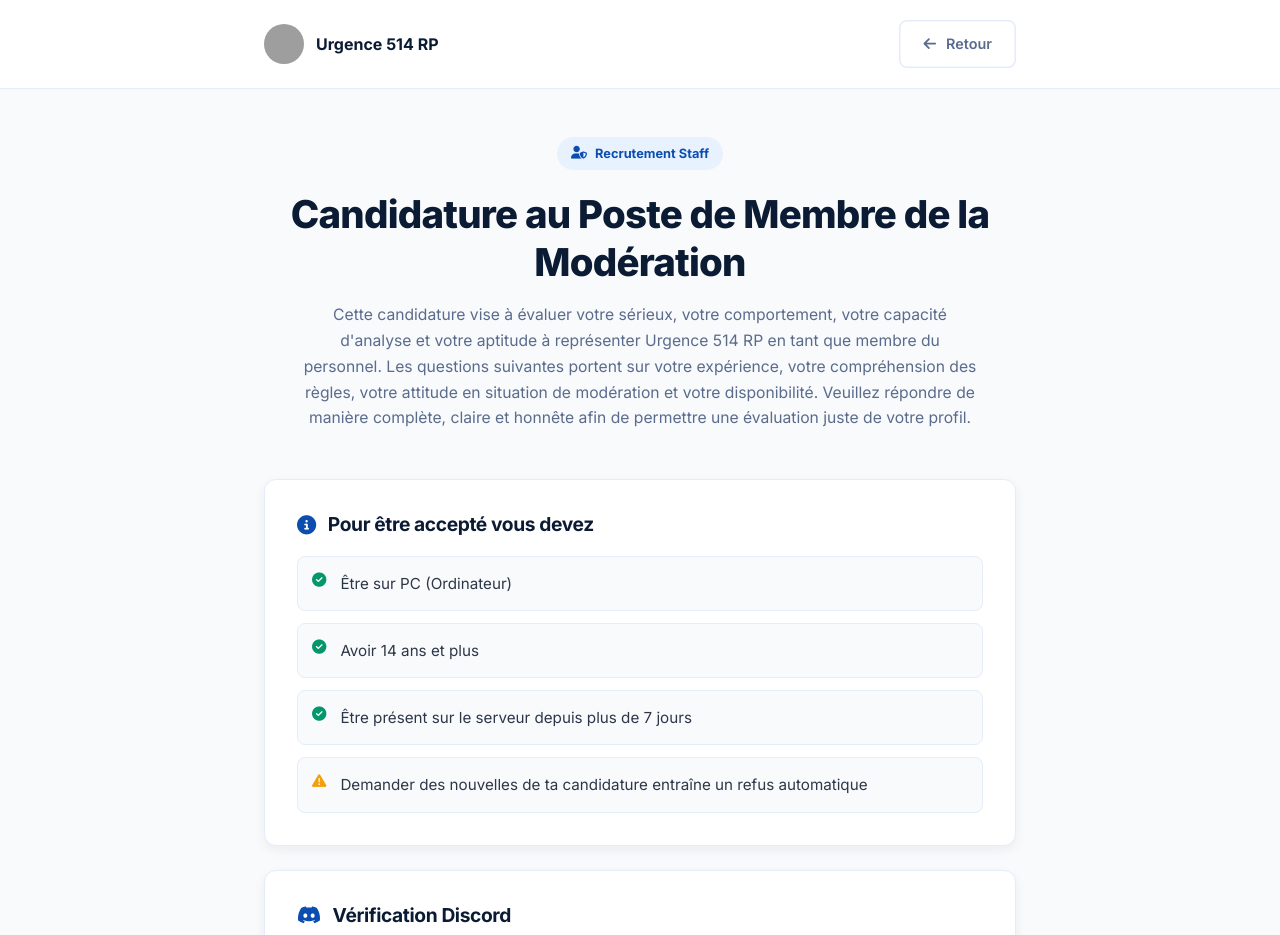
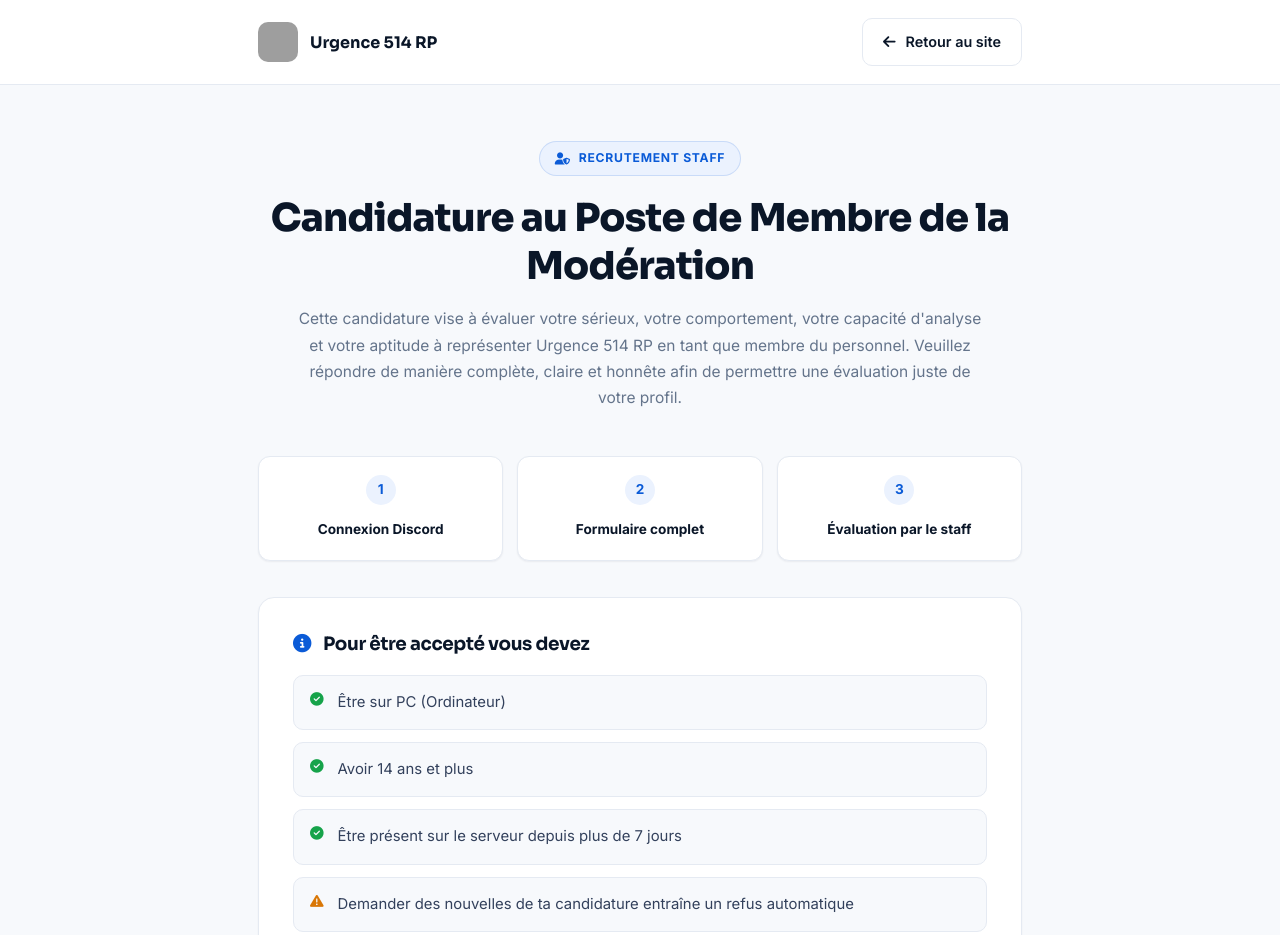
Before and after one commit to Jacobin904/Urgence-514-RP, a plain HTML site: page Recrutement/index.html in a window 1280 px wide. Shown: the top 935 px of the page. Drawn offline with Linux system fonts and the light colour scheme; grey boxes are pictures that could not be loaded.

Commit message:
Refactor recruitment page styles and content

```diff
--- a/Recrutement/index.html
+++ b/Recrutement/index.html
@@ -7,80 +7,86 @@
 <link rel="icon" href="https://cdn.discordapp.com/icons/1475659636819493089/8a80480870b623a2afc4d2d5cc14bfbf.webp?size=1024">
 <link rel="stylesheet" href="https://cdnjs.cloudflare.com/ajax/libs/font-awesome/6.4.0/css/all.min.css">
 <style>
-@import url('https://fonts.googleapis.com/css2?family=Inter:wght@400;500;600;700;800&display=swap');
+@import url('https://fonts.googleapis.com/css2?family=Sora:wght@600;700;800&family=Inter:wght@400;500;600;700&display=swap');
 :root{
-  --navy-950:#050D1F; --navy-800:#0A1B3D;
-  --blue:#0B4EB0; --blue-dark:#083A85; --blue-light:#E8F2FF;
-  --ink:#0B1B33; --text:#2D3748; --muted:#5A6B8C; --border:#E4EDF9;
-  --white:#FFFFFF; --gray-50:#F8FAFC; --gray-100:#F1F5F9;
-  --radius:12px; --radius-sm:8px;
-  --shadow:0 4px 12px rgba(6,15,36,.06); --shadow-lg:0 12px 32px rgba(6,15,36,.1);
-  --success:#059669; --warning:#F59E0B;
+  --bg:#F7F9FC; --surface:#FFFFFF;
+  --ink:#0A1628; --ink-2:#33415C; --muted:#64748B; --line:#E5EAF2;
+  --brand:#0B5BD7; --brand-2:#0A3D8F; --brand-soft:#EBF2FE;
+  --navy:#0A1628;
+  --success:#16A34A; --warning:#D97706;
+  --r:16px; --r-sm:10px;
+  --sh-sm:0 1px 2px rgba(10,22,40,.06); --sh-md:0 8px 24px rgba(10,22,40,.08); --sh-lg:0 24px 64px rgba(10,22,40,.12);
 }
 *{margin:0;padding:0;box-sizing:border-box}
-body{font-family:'Inter',sans-serif;background:var(--gray-50);color:var(--text);line-height:1.65;-webkit-font-smoothing:antialiased}
+body{font-family:'Inter',sans-serif;background:var(--bg);color:var(--ink-2);line-height:1.7;-webkit-font-smoothing:antialiased}
 img{display:block;max-width:100%}
-a{text-decoration:none;color:var(--blue)}
-.wrap{max-width:800px;margin:0 auto;padding:0 24px}
-h1,h2,h3{letter-spacing:-.02em;line-height:1.25;color:var(--ink)}
-button{font-family:'Inter',sans-serif}
+a{text-decoration:none;color:var(--brand)}
+button{font-family:'Inter',sans-serif;cursor:pointer}
+h1,h2,h3{font-family:'Sora';color:var(--ink);letter-spacing:-.02em;line-height:1.25}
+.wrap{max-width:820px;margin:0 auto;padding:0 28px}
 
-header{background:var(--white);border-bottom:1px solid var(--border);padding:20px 0}
+header{background:var(--surface);border-bottom:1px solid var(--line);padding:18px 0}
 .nav{display:flex;align-items:center;justify-content:space-between}
-.logo{display:flex;align-items:center;gap:12px;font-weight:700;font-size:1rem;color:var(--ink)}
-.logo img{width:40px;height:40px;border-radius:50%}
-.btn{display:inline-flex;align-items:center;gap:10px;border:none;cursor:pointer;font-weight:600;font-size:.9rem;border-radius:var(--radius-sm);padding:12px 24px;transition:all .2s}
-.btn-blue{background:var(--blue);color:#fff}
-.btn-blue:hover{background:var(--blue-dark)}
-.btn-outline{background:transparent;color:var(--muted);box-shadow:inset 0 0 0 1.5px var(--border)}
-.btn-outline:hover{color:var(--ink);background:var(--gray-50)}
+.logo{display:flex;align-items:center;gap:12px;font-family:'Sora';font-weight:700;color:var(--ink)}
+.logo img{width:40px;height:40px;border-radius:10px}
+.btn{display:inline-flex;align-items:center;gap:10px;border:none;font-weight:600;font-size:.9rem;border-radius:var(--r-sm);padding:11px 20px;transition:all .2s}
+.btn-secondary{background:var(--surface);color:var(--ink);border:1px solid var(--line)}
+.btn-secondary:hover{border-color:#CBD5E1}
+.btn-primary{background:var(--brand);color:#fff;box-shadow:0 4px 14px rgba(11,91,215,.3)}
+.btn-primary:hover{background:var(--brand-2)}
 
-main{padding:48px 0 80px}
-.hero{text-align:center;margin-bottom:48px}
-.hero-badge{display:inline-flex;align-items:center;gap:8px;background:var(--blue-light);color:var(--blue);border-radius:999px;padding:6px 14px;font-size:.8rem;font-weight:700;margin-bottom:20px}
+main{padding:56px 0 90px}
+.hero{text-align:center;margin-bottom:44px}
+.eyebrow{display:inline-flex;align-items:center;gap:8px;background:var(--brand-soft);color:var(--brand);border:1px solid rgba(11,91,215,.15);border-radius:999px;padding:6px 15px;font-size:.76rem;font-weight:700;letter-spacing:.06em;text-transform:uppercase;margin-bottom:18px}
 .hero h1{font-size:clamp(1.7rem,4vw,2.4rem);font-weight:800;margin-bottom:16px}
-.hero p{font-size:.98rem;color:var(--muted);max-width:680px;margin:0 auto}
+.hero p{font-size:.97rem;color:var(--muted);max-width:700px;margin:0 auto}
 
-.card{background:var(--white);border:1px solid var(--border);border-radius:var(--radius);padding:32px;margin-bottom:24px;box-shadow:var(--shadow)}
-.card h2{font-size:1.2rem;font-weight:700;margin-bottom:20px;display:flex;align-items:center;gap:12px}
-.card h2 i{color:var(--blue)}
+.steps{display:grid;grid-template-columns:repeat(3,1fr);gap:14px;margin-bottom:36px}
+.step{background:var(--surface);border:1px solid var(--line);border-radius:12px;padding:18px;text-align:center;box-shadow:var(--sh-sm)}
+.step b{display:flex;width:30px;height:30px;border-radius:50%;background:var(--brand-soft);color:var(--brand);align-items:center;justify-content:center;font-size:.85rem;margin:0 auto 10px}
+.step span{font-weight:700;font-size:.85rem;color:var(--ink)}
+
+.card{background:var(--surface);border:1px solid var(--line);border-radius:var(--r);padding:34px;margin-bottom:22px;box-shadow:var(--sh-sm)}
+.card h2{font-size:1.15rem;font-weight:700;margin-bottom:20px;display:flex;align-items:center;gap:12px}
+.card h2 i{color:var(--brand)}
 
 .req-list{list-style:none;display:flex;flex-direction:column;gap:12px}
-.req-list li{display:flex;gap:14px;align-items:flex-start;font-size:.95rem;padding:14px;background:var(--gray-50);border-radius:var(--radius-sm);border:1px solid var(--border)}
-.req-list li i{margin-top:2px;font-size:.9rem;flex-shrink:0}
+.req-list li{display:flex;gap:14px;align-items:flex-start;font-size:.93rem;padding:14px 16px;background:var(--bg);border-radius:var(--r-sm);border:1px solid var(--line)}
+.req-list li i{margin-top:3px;font-size:.85rem;flex-shrink:0}
 .req-list li.check i{color:var(--success)}
 .req-list li.warn i{color:var(--warning)}
 
-.discord-verify{background:linear-gradient(135deg,#5865F2 0%,#4752C4 100%);color:#fff;border-radius:var(--radius);padding:28px;margin-bottom:24px;text-align:center}
-.discord-verify h3{color:#fff;font-size:1.1rem;font-weight:700;margin-bottom:10px}
+.discord-verify{background:linear-gradient(120deg,#5865F2,#4752C4);color:#fff;border-radius:var(--r);padding:30px;margin-bottom:22px;text-align:center}
+.discord-verify h3{color:#fff;font-size:1.1rem;margin-bottom:10px}
 .discord-verify p{color:rgba(255,255,255,.9);margin-bottom:18px;font-size:.92rem}
 .discord-verify .btn{background:#fff;color:#5865F2;font-weight:700}
 
-.alert{padding:14px 18px;border-radius:var(--radius-sm);margin-bottom:20px;display:flex;align-items:center;gap:12px;font-size:.9rem;font-weight:600}
-.alert.info{background:var(--blue-light);color:var(--blue);border:1px solid rgba(11,78,176,.2)}
+.alert{padding:14px 18px;border-radius:var(--r-sm);margin-bottom:20px;display:flex;align-items:center;gap:12px;font-size:.9rem;font-weight:600}
+.alert.info{background:var(--brand-soft);color:var(--brand);border:1px solid rgba(11,91,215,.2)}
 
-.form-group{margin-bottom:22px}
-.form-group label{display:block;font-weight:600;font-size:.95rem;margin-bottom:6px;color:var(--ink)}
-.form-group .help{display:block;color:var(--muted);font-size:.85rem;margin-bottom:8px}
-.form-group input,.form-group textarea,.form-group select{width:100%;padding:12px 14px;border:1.5px solid var(--border);border-radius:var(--radius-sm);font-family:'Inter',sans-serif;font-size:.93rem;background:var(--white);transition:border-color .2s,box-shadow .2s}
+.form-group{margin-bottom:24px}
+.form-group label{display:block;font-weight:700;font-size:.94rem;margin-bottom:6px;color:var(--ink)}
+.form-group .help{display:block;color:var(--muted);font-size:.84rem;margin-bottom:8px}
+.form-group input,.form-group textarea,.form-group select{width:100%;padding:12px 15px;border:1.5px solid var(--line);border-radius:var(--r-sm);font-family:'Inter',sans-serif;font-size:.93rem;background:var(--surface);transition:border-color .2s,box-shadow .2s;color:var(--ink)}
 .form-group textarea{resize:vertical;min-height:90px}
-.form-group input:focus,.form-group textarea:focus,.form-group select:focus{outline:none;border-color:var(--blue);box-shadow:0 0 0 3px rgba(11,78,176,.12)}
+.form-group input:focus,.form-group textarea:focus,.form-group select:focus{outline:none;border-color:var(--brand);box-shadow:0 0 0 4px rgba(11,91,215,.1)}
 
-.section-title{display:flex;align-items:center;gap:12px;font-size:1.05rem;font-weight:800;color:var(--blue);margin:32px 0 20px;padding-bottom:10px;border-bottom:2px solid var(--blue-light)}
+.section-title{display:flex;align-items:center;gap:12px;font-family:'Sora';font-size:1rem;font-weight:700;color:var(--brand);margin:34px 0 22px;padding-bottom:12px;border-bottom:2px solid var(--brand-soft)}
 .section-title:first-of-type{margin-top:0}
 
-.submit-btn{width:100%;padding:16px;background:var(--blue);color:#fff;border:none;border-radius:var(--radius-sm);font-weight:700;font-size:1rem;cursor:pointer;transition:all .2s;display:flex;align-items:center;justify-content:center;gap:10px}
-.submit-btn:hover{background:var(--blue-dark)}
-.submit-btn:disabled{background:var(--muted);cursor:not-allowed}
+.submit-btn{width:100%;padding:16px;background:var(--brand);color:#fff;border:none;border-radius:var(--r-sm);font-weight:700;font-size:1rem;transition:all .2s;display:flex;align-items:center;justify-content:center;gap:10px;box-shadow:0 4px 14px rgba(11,91,215,.3)}
+.submit-btn:hover{background:var(--brand-2)}
+.submit-btn:disabled{background:var(--muted);cursor:not-allowed;box-shadow:none}
 
-.success-card{text-align:center;padding:60px 32px}
-.success-card i{font-size:3.5rem;color:var(--success);margin-bottom:20px}
+.success-card{text-align:center;padding:64px 32px}
+.success-card .ic{width:70px;height:70px;border-radius:50%;background:#ECFDF5;color:var(--success);display:flex;align-items:center;justify-content:center;font-size:1.8rem;margin:0 auto 22px}
 .success-card h2{justify-content:center;margin-bottom:12px}
 .success-card p{color:var(--muted);margin-bottom:28px}
 
-footer{background:var(--navy-950);color:rgba(255,255,255,.7);padding:36px 0 24px;text-align:center}
-footer p{font-size:.88rem}
-footer a{color:rgba(255,255,255,.95);font-weight:600}
+footer{background:var(--navy);color:#93A3BC;padding:36px 0;text-align:center}
+footer p{font-size:.86rem}
+footer a{color:#fff;font-weight:600}
+@media(max-width:640px){.steps{grid-template-columns:1fr}}
 </style>
 </head>
 <body>
@@ -91,16 +97,22 @@ footer a{color:rgba(255,255,255,.95);font-weight:600}
       <img src="https://cdn.discordapp.com/icons/1475659636819493089/8a80480870b623a2afc4d2d5cc14bfbf.webp?size=1024" alt="Logo">
       Urgence 514 RP
     </a>
-    <a href="../" class="btn btn-outline"><i class="fa-solid fa-arrow-left"></i> Retour</a>
+    <a href="../" class="btn btn-secondary"><i class="fa-solid fa-arrow-left"></i> Retour au site</a>
   </div>
 </header>
 
 <main>
   <div class="wrap">
     <div class="hero">
-      <span class="hero-badge"><i class="fa-solid fa-user-shield"></i> Recrutement Staff</span>
+      <span class="eyebrow"><i class="fa-solid fa-user-shield"></i> Recrutement Staff</span>
       <h1>Candidature au Poste de Membre de la Modération</h1>
-      <p>Cette candidature vise à évaluer votre sérieux, votre comportement, votre capacité d'analyse et votre aptitude à représenter Urgence 514 RP en tant que membre du personnel. Les questions suivantes portent sur votre expérience, votre compréhension des règles, votre attitude en situation de modération et votre disponibilité. Veuillez répondre de manière complète, claire et honnête afin de permettre une évaluation juste de votre profil.</p>
+      <p>Cette candidature vise à évaluer votre sérieux, votre comportement, votre capacité d'analyse et votre aptitude à représenter Urgence 514 RP en tant que membre du personnel. Veuillez répondre de manière complète, claire et honnête afin de permettre une évaluation juste de votre profil.</p>
+    </div>
+
+    <div class="steps">
+      <div class="step"><b>1</b><span>Connexion Discord</span></div>
+      <div class="step"><b>2</b><span>Formulaire complet</span></div>
+      <div class="step"><b>3</b><span>Évaluation par le staff</span></div>
     </div>
 
     <div class="card">
@@ -129,7 +141,6 @@ footer a{color:rgba(255,255,255,.95);font-weight:600}
     <form id="staffForm" class="card">
 
       <div class="section-title"><i class="fa-solid fa-user"></i> Section 1 — Informations générales</div>
-
       <div class="form-group">
         <label>1. Comment vous nous avez découvert ?</label>
         <span class="help">Expliquez comment vous avez entendu parler du serveur et ce qui vous a motivé à le rejoindre.</span>
@@ -152,7 +163,6 @@ footer a{color:rgba(255,255,255,.95);font-weight:600}
       </div>
 
       <div class="section-title"><i class="fa-brands fa-discord"></i> Section 2 — Modération Discord</div>
-
       <div class="form-group">
         <label>4. Que faites-vous si vous êtes témoin d'une ou plusieurs insultes dans une vocale ?</label>
         <span class="help">Décrivez la procédure que vous appliquez, les étapes d'intervention et les sanctions possibles.</span>
@@ -165,7 +175,6 @@ footer a{color:rgba(255,255,255,.95);font-weight:600}
       </div>
 
       <div class="section-title"><i class="fa-solid fa-clock"></i> Section 3 — Présence et activité</div>
-
       <div class="form-group">
         <label>6. Pouvez-vous être présent en modération lors des requests sur ER:LC ?</label>
         <span class="help">Indiquez si vous êtes disponible pour intervenir en jeu lors des demandes de modération.</span>
@@ -195,7 +204,6 @@ footer a{color:rgba(255,255,255,.95);font-weight:600}
       </div>
 
       <div class="section-title"><i class="fa-solid fa-shield-halved"></i> Section 4 — Modération ER:LC</div>
-
       <div class="form-group">
         <label>9. Avez-vous de l'expérience en modération Melonly / ER:LC ?</label>
         <span class="help">Décrivez brièvement votre expérience, vos responsabilités et vos compétences.</span>
@@ -228,10 +236,10 @@ footer a{color:rgba(255,255,255,.95);font-weight:600}
     </form>
 
     <div id="successCard" class="card success-card" style="display:none">
-      <i class="fa-solid fa-circle-check"></i>
+      <div class="ic"><i class="fa-solid fa-check"></i></div>
       <h2>Candidature envoyée</h2>
       <p>Votre candidature a bien été envoyée. Merci de vous impliquer au sein d'Urgence 514 RP.</p>
-      <a href="../" class="btn btn-blue"><i class="fa-solid fa-house"></i> Retour au site</a>
+      <a href="../" class="btn btn-primary"><i class="fa-solid fa-house"></i> Retour au site</a>
     </div>
   </div>
 </main>
@@ -241,7 +249,7 @@ footer a{color:rgba(255,255,255,.95);font-weight:600}
 </footer>
 
 <script>
-const API_URL = 'https://urgence-514-rp.onrender.com'; // ⚠️ REMPLACE PAR TON URL RENDER
+const API_URL = 'https://urgence-514-rp.onrender.com'; // ⚠️ Ton URL Render
 
 function decodeToken(token){
   try{
```
